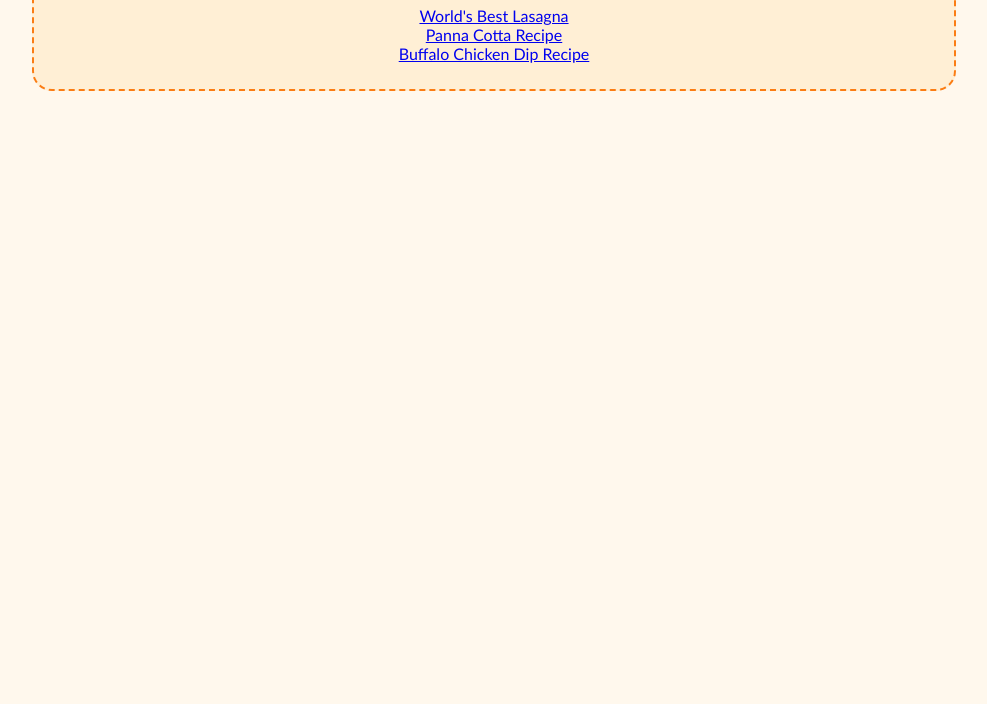
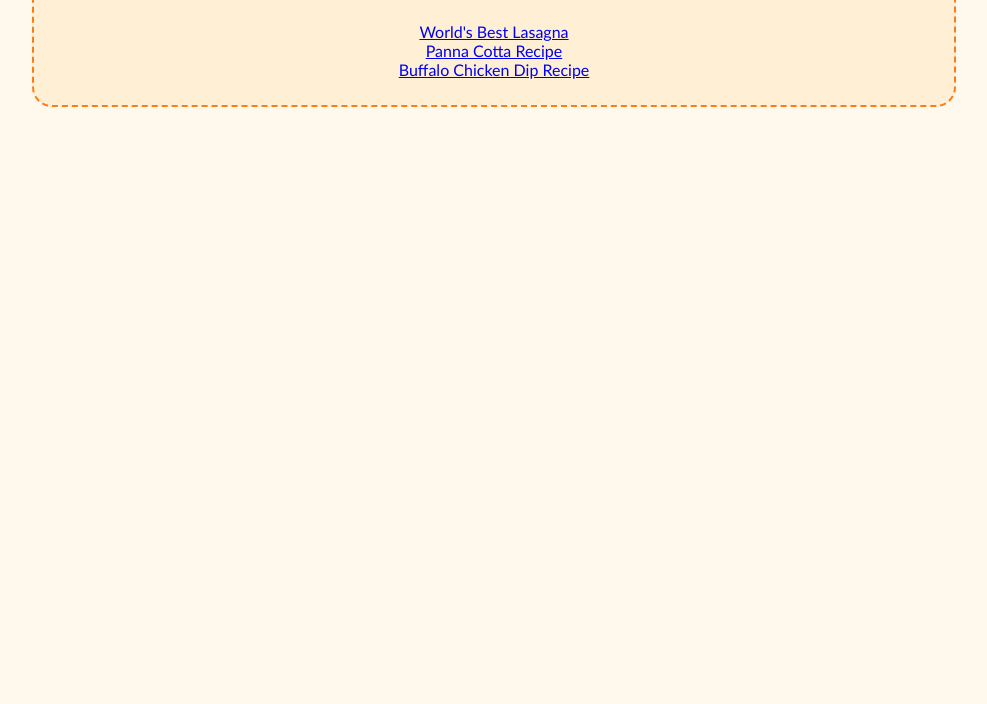
Before and after one commit to Kmydesign/odin-recipes, a plain HTML site: page index.html in a window 1280 px wide. Shown: the part 96-800 px from the top of the page, without its empty margins (146-1133 px from the left). Drawn offline with Linux system fonts and the light colour scheme.

```diff
--- a/index.html
+++ b/index.html
@@ -9,7 +9,7 @@
 <body>
     <div class="container-main">
         <h1 class="main">Odin Recipes</h1>
-    <ul>
+    <ul class="nav-list">
         <li><a href="recipes/lasagna.html">World's Best Lasagna</a></li>
         <li><a href="recipes/pannacotta.html">Panna Cotta Recipe</a></li>
         <li><a href="recipes/buffalochickendip.html">Buffalo Chicken Dip Recipe</a></li>
```
Also changed, not shown: 1 other file.
